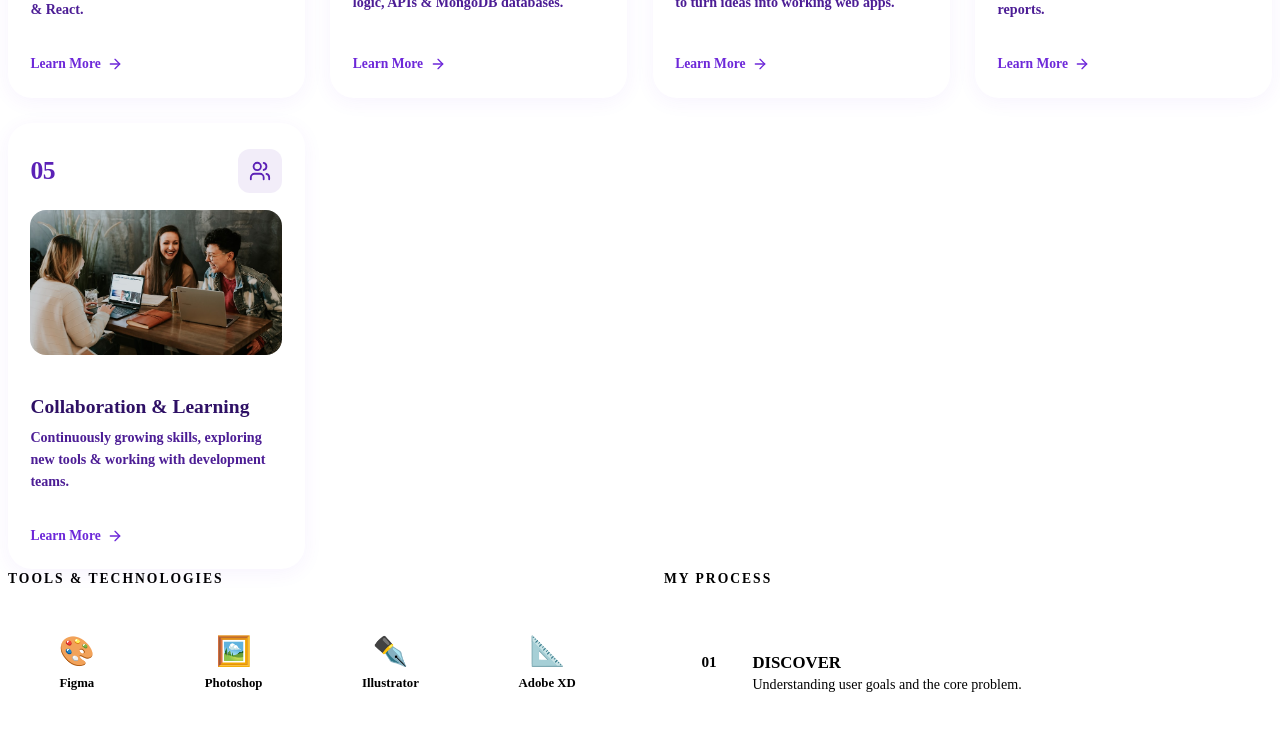
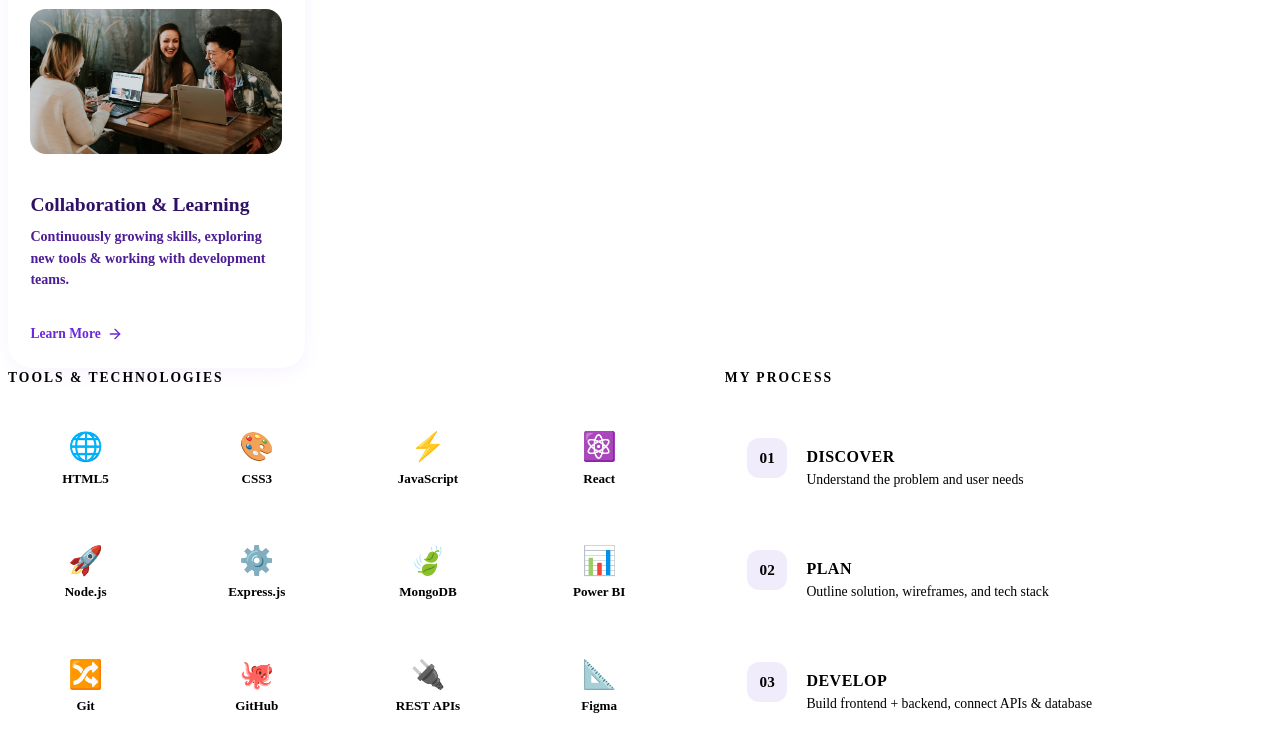
Before and after one commit to heenalchouhan04/My_Portfolio, a React (Vite) app: page / in a window 1280 px wide. Shown: the part 2000-2754 px from the top of the page. Built offline with nearby package versions, Linux system fonts and the light colour scheme; the HTML template or start-up script is replaced by a standard one.

Commit message:
Update Projects section to exclusively feature Netflix Content Insights Dashboard with interactive view toggle buttons

```diff
--- a/src/components/About.jsx
+++ b/src/components/About.jsx
@@ -17,12 +17,6 @@ const About = () => {
         {/* ── Section Header ──────────────────────────────────────────────── */}
         <div className="section-header">
           <span className="section-subtitle">ABOUT ME</span>
-          <h2 className="section-title">
-            Beginner Full-Stack Developer &amp; Power BI Enthusiast
-          </h2>
-          <p className="section-desc">
-            How I structure my journey: building responsive web applications &amp; transforming raw data into clear insights.
-          </p>
         </div>
 
         {/* ── Top Grid: Profile Column (Left) + Role Cards (Right) ─────────── */}
--- a/src/components/Expertise.jsx
+++ b/src/components/Expertise.jsx
@@ -65,10 +65,6 @@ const Expertise = () => {
       <div className="container">
         <div className="section-header">
           <span className="section-subtitle">SERVICES &amp; CAPABILITIES</span>
-          <h2 className="section-title">What I Offer</h2>
-          <p className="section-desc">
-            Combining full-stack web development with data analytics to build modern solutions.
-          </p>
         </div>
 
         <div className="services-grid">
--- a/src/components/Hero.jsx
+++ b/src/components/Hero.jsx
@@ -1,6 +1,6 @@
 
 import React from 'react';
-import { ArrowRight, MapPin, Sparkles } from 'lucide-react';
+import { ArrowRight, MapPin } from 'lucide-react';
 import '../styles/Hero.css';
 import { handleImageError } from '../utils/handleImageError';
 
@@ -40,7 +40,6 @@ const Hero = ({ onOpenCvModal }) => {
                 className="btn btn-secondary hero-btn-secondary"
               >
                 <span>Get in Touch</span>
-                <Sparkles size={18} />
               </a>
             </div>
           </div>
--- a/src/components/Projects.jsx
+++ b/src/components/Projects.jsx
@@ -1,6 +1,6 @@
 import React, { useState } from 'react';
-import { ExternalLink, Eye, Sparkles } from 'lucide-react';
-import { GithubIcon } from './SocialIcons';
+import { ExternalLink, Eye, CheckCircle2 } from 'lucide-react';
+import { LinkedinIcon, GithubIcon } from './SocialIcons';
 import '../styles/Projects.css';
 import { handleImageError } from '../utils/handleImageError';
 
@@ -10,73 +10,37 @@ const Projects = ({ onSelectProject }) => {
   const projectsData = [
     {
       id: 1,
-      title: 'NexStore E-Commerce Platform',
-      category: 'Web App',
-      image: '/images/project1.png',
-      tags: ['React.js', 'Node.js', 'MongoDB', 'Tailwind'],
-      summary: 'Full-stack e-commerce web application featuring live product filtering, cart checkout, payment gateway integration, and admin analytics dashboard.',
-      demoUrl: 'https://example.com/demo1',
-      githubUrl: 'https://github.com/heenalsingh/nexstore-ecommerce',
+      title: 'Netflix Content Insights Dashboard',
+      category: 'Power BI',
+      image: '/images/netflix_dashboard_2.png',
+      gallery: [
+        { id: 'trends', title: 'Analytics & Trends View', url: '/images/netflix_dashboard_2.png' },
+        { id: 'overview', title: 'Overview & KPI Metrics', url: '/images/netflix_dashboard_1.png' }
+      ],
+      tags: ['Power BI', 'Excel/CSV', 'Data Analytics', 'Dashboards'],
+      summary: 'Built an interactive dashboard analyzing Netflix’s catalog of movies and TV shows. It visualizes ratings distribution, content growth over time, and global viewership trends.',
+      highlights: [
+        'Movies vs. TV Shows split',
+        'Ratings breakdown (TV‑MA, TV‑14, PG, etc.)',
+        'Global viewership map',
+        'Content growth trend since 1925'
+      ],
+      linkedinUrl: 'https://linkedin.com/in/heenal',
+      githubUrl: 'https://github.com/heenalchouhan04',
+      demoUrl: 'https://linkedin.com/in/heenal',
       featured: true
-    },
-    {
-      id: 2,
-      title: 'FinVista Financial Analytics Hub',
-      category: 'UI/UX',
-      image: '/images/project2.png',
-      tags: ['Figma', 'UI/UX Design', 'React', 'Recharts'],
-      summary: 'Sleek dark & light theme financial dashboard designed for high-frequency trading insights, real-time telemetry charts, and portfolio tracking.',
-      demoUrl: 'https://example.com/demo2',
-      githubUrl: 'https://github.com/heenalsingh/finvista-dashboard',
-      featured: true
-    },
-    {
-      id: 3,
-      title: 'PulseFit Health & Fitness Mobile App',
-      category: 'Mobile',
-      image: '/images/project3.png',
-      tags: ['Mobile UI', 'Figma', 'React Native', 'Prototyping'],
-      summary: 'Intuitive iOS & Android workout tracker app interface with workout logging, calorie charts, gamified achievements, and social sharing.',
-      demoUrl: 'https://example.com/demo3',
-      githubUrl: 'https://github.com/heenalsingh/pulsefit-app',
-      featured: true
-    },
-    {
-      id: 4,
-      title: 'Aura Studio Brand Identity',
-      category: 'Branding',
-      image: '/images/project1.png',
-      tags: ['Adobe Illustrator', 'Branding', 'Photoshop', 'Typography'],
-      summary: 'Complete brand guidelines, typography system, business cards, stationery, and packaging design for an upscale architectural design house.',
-      demoUrl: 'https://example.com/demo4',
-      githubUrl: 'https://github.com/heenalsingh/aura-branding',
-      featured: false
-    },
-    {
-      id: 5,
-      title: 'NeuralWriter AI Copywriting SaaS',
-      category: 'Web App',
-      image: '/images/project2.png',
-      tags: ['React', 'Node.js', 'OpenAI API', 'CSS Grid'],
-      summary: 'AI-driven content generation web app allowing users to write blogs, marketing emails, and social media posts with one click.',
-      demoUrl: 'https://example.com/demo5',
-      githubUrl: 'https://github.com/heenalsingh/neuralwriter-saas',
-      featured: false
-    },
-    {
-      id: 6,
-      title: 'Lumina Smart Home IoT Portal',
-      category: 'UI/UX',
-      image: '/images/project3.png',
-      tags: ['Figma', 'System Design', 'Mobile UI', 'Prototyping'],
-      summary: 'Smart home device management portal supporting room scene presets, climate automation timers, and energy consumption insights.',
-      demoUrl: 'https://example.com/demo6',
-      githubUrl: 'https://github.com/heenalsingh/lumina-smarthome',
-      featured: false
     }
   ];
 
-  const categories = ['All', 'Web App', 'UI/UX', 'Mobile', 'Branding'];
+  const [activeImageMap, setActiveImageMap] = useState({
+    1: '/images/netflix_dashboard_2.png'
+  });
+
+  const handleSelectImage = (projectId, imgUrl) => {
+    setActiveImageMap(prev => ({ ...prev, [projectId]: imgUrl }));
+  };
+
+  const categories = ['All', 'Power BI'];
 
   const filteredProjects = activeFilter === 'All'
     ? projectsData
@@ -87,10 +51,6 @@ const Projects = ({ onSelectProject }) => {
       <div className="container">
         <div className="section-header">
           <span className="section-subtitle">PROJECTS SHOWCASE</span>
-          <h2 className="section-title">Featured Works & Case Studies</h2>
-          <p className="section-desc">
-            Explore a curated selection of my design & web development projects crafted for clients and modern products.
-          </p>
         </div>
 
         <div className="projects-filters">
@@ -113,7 +73,7 @@ const Projects = ({ onSelectProject }) => {
             >
               <div className="project-image-wrap">
                 <img
-                  src={project.image}
+                  src={activeImageMap[project.id] || project.image}
                   alt={project.title}
                   className="project-img"
                   onError={handleImageError}
@@ -122,6 +82,23 @@ const Projects = ({ onSelectProject }) => {
                 <span className="project-category-badge">
                   {project.category}
                 </span>
+
+                {project.gallery && project.gallery.length > 1 && (
+                  <div className="project-card-gallery-tabs">
+                    {project.gallery.map((g) => (
+                      <button
+                        key={g.id}
+                        onClick={(e) => {
+                          e.stopPropagation();
+                          handleSelectImage(project.id, g.url);
+                        }}
+                        className={`project-card-gallery-tab ${(activeImageMap[project.id] || project.image) === g.url ? 'active' : ''}`}
+                      >
+                        {g.title}
+                      </button>
+                    ))}
+                  </div>
+                )}
 
                 <div className="project-overlay">
                   <button
@@ -132,12 +109,12 @@ const Projects = ({ onSelectProject }) => {
                   </button>
 
                   <a
-                    href={project.githubUrl}
+                    href={project.linkedinUrl}
                     target="_blank"
                     rel="noreferrer"
                     className="btn btn-secondary project-overlay-btn"
                   >
-                    <GithubIcon size={16} /> Code
+                    <LinkedinIcon size={16} /> LinkedIn
                   </a>
                 </div>
               </div>
@@ -151,31 +128,48 @@ const Projects = ({ onSelectProject }) => {
                     {project.summary}
                   </p>
 
+                  {/* Highlights List */}
+                  {project.highlights && (
+                    <div className="project-highlights-box">
+                      <div className="project-highlights-title">Key Highlights:</div>
+                      <ul className="project-highlights-list">
+                        {project.highlights.map((item, idx) => (
+                          <li key={idx}>
+                            <CheckCircle2 size={14} />
+                            <span>{item}</span>
+                          </li>
+                        ))}
+                      </ul>
+                    </div>
+                  )}
+
                   <div className="project-tags">
                     {project.tags.map((tag, i) => (
                       <span key={i} className="project-tag">
-                        {tag}
+                        #{tag}
                       </span>
                     ))}
                   </div>
                 </div>
 
                 <div className="project-card-footer">
-                  <button
-                    onClick={() => onSelectProject(project)}
-                    className="project-case-study-btn"
+                  <a
+                    href={project.linkedinUrl}
+                    target="_blank"
+                    rel="noreferrer"
+                    className="project-link-btn project-linkedin-link"
                   >
-                    <span>View Case Study</span>
-                    <Sparkles size={14} />
-                  </button>
+                    <LinkedinIcon size={16} />
+                    <span>View on LinkedIn</span>
+                  </a>
 
                   <a
-                    href={project.demoUrl}
+                    href={project.githubUrl}
                     target="_blank"
                     rel="noreferrer"
                     className="project-demo-link"
                   >
-                    <span>Live Demo</span>
+                    <span>GitHub Repo</span>
                     <ExternalLink size={14} />
                   </a>
                 </div>
--- a/src/components/ToolsAndProcess.jsx
+++ b/src/components/ToolsAndProcess.jsx
@@ -3,36 +3,45 @@ import '../styles/ToolsAndProcess.css';
 
 const ToolsAndProcess = () => {
   const tools = [
-    { name: 'Figma', icon: '🎨' },
-    { name: 'Photoshop', icon: '🖼️' },
-    { name: 'Illustrator', icon: '✒️' },
-    { name: 'Adobe XD', icon: '📐' },
-    { name: 'Canva', icon: '✨' },
+    { name: 'HTML5', icon: '🌐' },
+    { name: 'CSS3', icon: '🎨' },
+    { name: 'JavaScript', icon: '⚡' },
     { name: 'React', icon: '⚛️' },
     { name: 'Node.js', icon: '🚀' },
-    { name: 'MongoDB', icon: '🍃' }
+    { name: 'Express.js', icon: '⚙️' },
+    { name: 'MongoDB', icon: '🍃' },
+    { name: 'Power BI', icon: '📊' },
+    { name: 'Git', icon: '🔀' },
+    { name: 'GitHub', icon: '🐙' },
+    { name: 'REST APIs', icon: '🔌' },
+    { name: 'Figma', icon: '📐' }
   ];
 
   const processSteps = [
     {
       step: '01',
       title: 'DISCOVER',
-      desc: 'Understanding user goals and the core problem.'
+      desc: 'Understand the problem and user needs'
     },
     {
       step: '02',
       title: 'PLAN',
-      desc: 'Outlining the best solution, wireframes & strategy.'
+      desc: 'Outline solution, wireframes, and tech stack'
     },
     {
       step: '03',
-      title: 'DESIGN',
-      desc: 'Designing prototypes & writing clean React code.'
+      title: 'DEVELOP',
+      desc: 'Build frontend + backend, connect APIs & database'
     },
     {
       step: '04',
+      title: 'VISUALIZE',
+      desc: 'Create dashboards in Power BI for insights'
+    },
+    {
+      step: '05',
       title: 'DELIVER',
-      desc: 'Releasing the final product with extreme care.'
+      desc: 'Test, deploy, and refine'
     }
   ];
 
@@ -40,10 +49,11 @@ const ToolsAndProcess = () => {
     <section id="tools" className="section-padding">
       <div className="container">
         <div className="tools-process-grid">
+          {/* Tools & Technologies (Flat Grid) */}
           <div>
             <div className="tools-section-header">
               <span className="tools-subtitle-badge">
-                TOOLS & TECHNOLOGIES
+                TOOLS &amp; TECHNOLOGIES
               </span>
             </div>
 
@@ -57,6 +67,7 @@ const ToolsAndProcess = () => {
             </div>
           </div>
 
+          {/* My Process */}
           <div>
             <div className="tools-section-header">
               <span className="tools-subtitle-badge">
--- a/src/styles/ToolsAndProcess.css
+++ b/src/styles/ToolsAndProcess.css
@@ -4,7 +4,7 @@
 
 .tools-process-grid {
   display: grid;
-  grid-template-columns: 1fr 1fr;
+  grid-template-columns: 1.1fr 0.9fr;
   gap: 3rem;
   align-items: start;
 }
@@ -21,85 +21,109 @@
   text-transform: uppercase;
 }
 
+/* Tools Flat Grid */
 .tools-grid {
   display: grid;
   grid-template-columns: repeat(4, 1fr);
-  gap: 1.2rem;
+  gap: 1rem;
 }
 
 .tool-card {
-  padding: 1.4rem 0.8rem;
-  border-radius: 22px;
+  padding: 1.3rem 0.6rem;
+  border-radius: 20px;
   display: flex;
   flex-direction: column;
   align-items: center;
   justify-content: center;
-  gap: 0.5rem;
+  gap: 0.45rem;
   background-color: var(--bg-card);
   text-align: center;
   border: 1px solid var(--border-color);
+  transition: transform 0.25s ease, border-color 0.25s ease, box-shadow 0.25s ease;
+}
+
+.tool-card:hover {
+  transform: translateY(-4px);
+  border-color: var(--accent-lavender);
+  box-shadow: 0 10px 24px rgba(161, 127, 224, 0.15);
 }
 
 .tool-icon {
-  font-size: 1.8rem;
+  font-size: 1.75rem;
 }
 
 .tool-name {
-  font-size: 0.8rem;
+  font-size: 0.82rem;
   font-weight: 700;
   color: var(--text-main);
 }
 
+/* Process List */
 .process-list {
   display: flex;
   flex-direction: column;
-  gap: 1.2rem;
+  gap: 0.9rem;
 }
 
 .process-card {
-  padding: 1.2rem 1.5rem;
-  border-radius: 22px;
+  padding: 1.1rem 1.4rem;
+  border-radius: 20px;
   display: flex;
   align-items: center;
-  gap: 1.4rem;
+  gap: 1.2rem;
   background-color: var(--bg-card);
   border: 1px solid var(--border-color);
+  transition: transform 0.25s ease, border-color 0.25s ease;
+}
+
+.process-card:hover {
+  transform: translateX(4px);
+  border-color: var(--accent-lavender);
 }
 
 .process-step-badge {
-  width: 42px;
-  height: 42px;
-  border-radius: 14px;
-  background-color: var(--accent-lavender-light);
+  width: 40px;
+  height: 40px;
+  border-radius: 12px;
+  background-color: rgba(161, 127, 224, 0.15);
   color: var(--accent-lavender);
   display: flex;
   align-items: center;
   justify-content: center;
-  font-weight: 800;
+  font-weight: 900;
   font-size: 0.95rem;
   flex-shrink: 0;
 }
 
 .process-title {
-  font-size: 1.05rem;
+  font-size: 1rem;
   font-weight: 800;
   margin-bottom: 0.2rem;
   color: var(--text-main);
+  letter-spacing: 0.5px;
 }
 
 .process-desc {
-  font-size: 0.88rem;
+  font-size: 0.86rem;
   color: var(--text-muted);
   margin: 0;
+  line-height: 1.45;
 }
 
 @media (max-width: 992px) {
   .tools-process-grid {
     grid-template-columns: 1fr !important;
-    gap: 3rem !important;
+    gap: 2.5rem !important;
   }
 }
+
 @media (max-width: 576px) {
+  .tools-grid {
+    grid-template-columns: repeat(3, 1fr) !important;
+  }
+}
+
+@media (max-width: 400px) {
   .tools-grid {
     grid-template-columns: repeat(2, 1fr) !important;
   }
```
Also changed, not shown: src/components/Contact.jsx (+1 -6 lines), src/components/ProjectModal.jsx (+49 -10 lines), src/styles/ProjectModal.css (+25 -0 lines), src/styles/Projects.css (+103 -13 lines), public/images/netflix_dashboard_1.png (added), public/images/netflix_dashboard_2.png (added).
